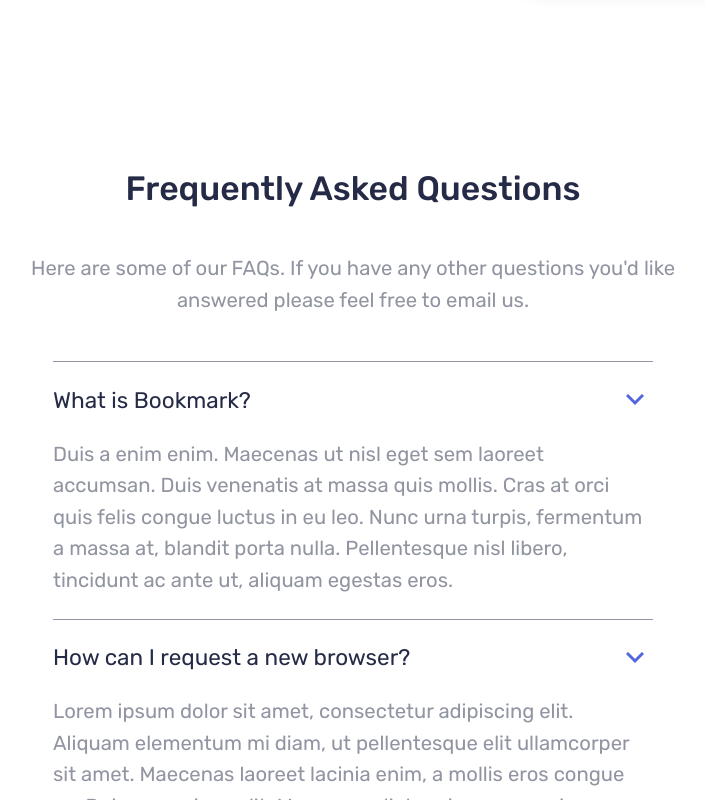
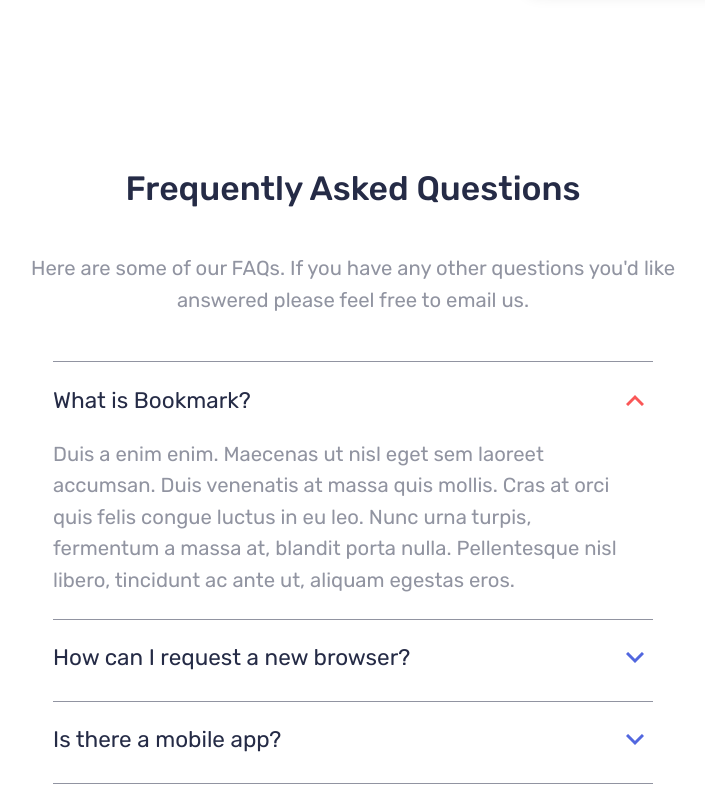
Before and after one commit to AlvesPHGA/lp-bookmark, a React (Vite) app: page / in a window 1280 px wide. Both pictures are taken after a click on the element "What is Bookmark?". Shown: the part 2479-3279 px from the top of the page, without its empty margins (287-992 px from the left). Built offline with nearby package versions, Linux system fonts and the light colour scheme.

Commit message:
was added a feature to question with name handleClick

```diff
--- a/src/components/Home/FrequentlyAskedQuestions/Questions.tsx
+++ b/src/components/Home/FrequentlyAskedQuestions/Questions.tsx
@@ -1,6 +1,7 @@
 import { ReactSVG } from 'react-svg';
 
 import ArrowDown from '../../../assets/icon-arrow.svg';
+import React from 'react';
 
 export interface IQuestion {
    question: string;
@@ -8,13 +9,29 @@ export interface IQuestion {
 }
 
 export function QuestionsList({ question, reply }: IQuestion) {
+   const [show, setShow] = React.useState('__reply-invisible');
+
+   function handleClick({ target }) {
+      if (target.nextSibling.classList.contains('__reply-invisible')) {
+         setShow('__reply-visible');
+         target.firstElementChild.style.rotate = '180deg';
+         target.firstElementChild.firstElementChild.firstElementChild.firstElementChild.style.stroke =
+            'hsl(0, 94%, 66%)';
+      } else {
+         setShow('__reply-invisible');
+         target.firstElementChild.style.rotate = 'initial';
+         target.firstElementChild.firstElementChild.firstElementChild.firstElementChild.style.stroke =
+            '#5267DF';
+      }
+   }
+
    return (
-      <div className="border-t last:border-b border-grayishBlue py-5 pr-2">
-         <dt className="mb-5 text-xl text-veryDarkBlue flex justify-between items-center cursor-pointer hover:text-softRed transition-all">
+      <div className="relative border-t last:border-b border-grayishBlue pt-5 pb-1 pr-2">
+         <dt key={question} className="__question" onClick={handleClick}>
             {question}
             <ReactSVG src={ArrowDown} />
          </dt>
-         <dd className="text-lg text-grayishBlue">{reply}</dd>
+         <dd className={`__reply ${show}`}>{reply}</dd>
       </div>
    );
 }
--- a/src/styles/base.css
+++ b/src/styles/base.css
@@ -15,7 +15,8 @@
       @apply text-3xl font-medium;
    }
 
-   p {
+   p,
+   dd {
       @apply text-grayishBlue;
    }
 }
--- a/src/styles/components.css
+++ b/src/styles/components.css
@@ -23,3 +23,19 @@
 .backBlue_left {
    @apply w-[900px] h-[400px] left-0 rounded-br-[184px];
 }
+
+.__question {
+   @apply relative z-10 mb-5 text-xl text-veryDarkBlue flex justify-between items-center cursor-pointer hover:text-softRed transition-all;
+}
+
+.__reply {
+   @apply w-full pr-2;
+}
+
+.__reply-invisible {
+   @apply text-lg text-grayishBlue absolute left-0 top-0 z-0 opacity-0;
+}
+
+.__reply-visible {
+   @apply static mb-4 top-10 transition delay-[.05] animate-openShow;
+}
--- a/tailwind.config.js
+++ b/tailwind.config.js
@@ -15,6 +15,33 @@ export default {
          fontFamily: {
             rubik: ['Rubik', 'sans-serif'],
          },
+
+         keyframes: {
+            open: {
+               '0%': {
+                  opacity: 0,
+               },
+               '50%': {
+                  opacity: 0.5,
+               },
+               '100%': {
+                  opacity: 1,
+               },
+            },
+
+            close: {
+               from: {
+                  opacity: 1,
+               },
+               to: {
+                  opacity: 0,
+               },
+            },
+         },
+         animation: {
+            openShow: 'open 0.6s ease-in-out',
+            closeShow: 'close 0.3s linear',
+         },
       },
    },
    plugins: [],
```
